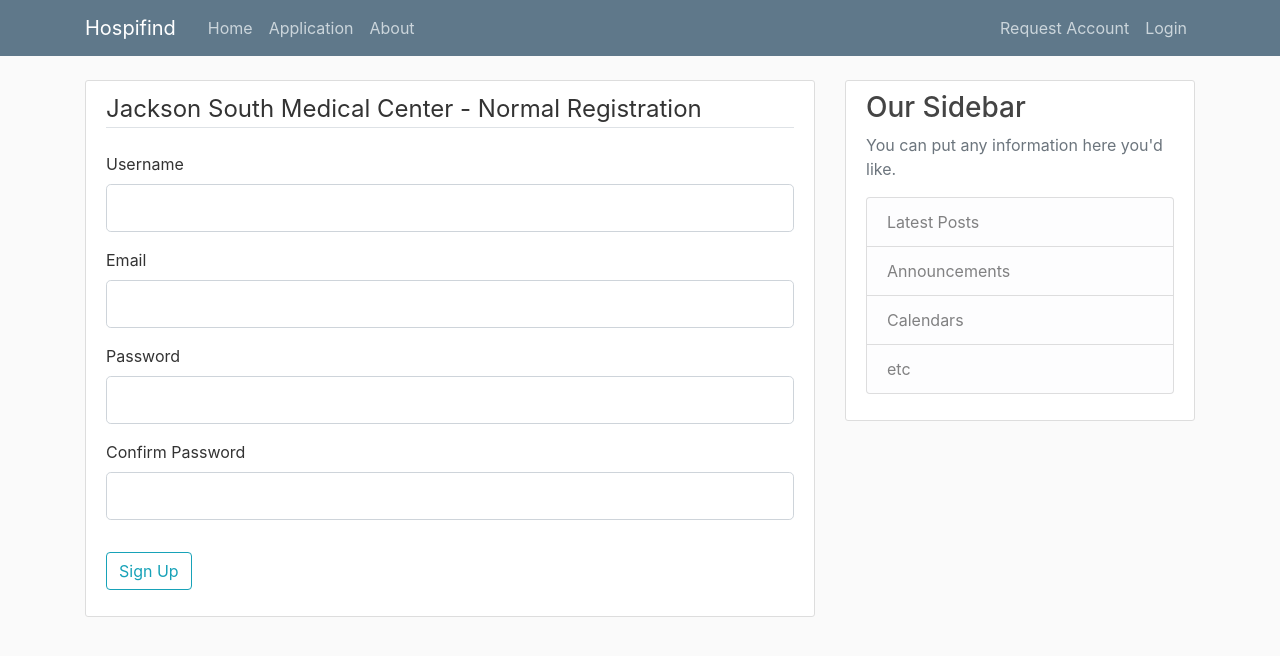
After one commit to pmathur007/Hospifind, a Flask app: a page that uses flask/application/templates/layout.html in a window 1280 px wide. The commit adds this page. Shown: the top 656 px of the page. Run offline with Flask 2, Linux system fonts and the light colour scheme; data comes from the database, SQL or seed files in the repository; some libraries are stand-ins or nearby versions.

Commit message:
Newest Flask Code - User System

```diff
--- /dev/null
+++ b/flask/application/forms.py
@@ -0,0 +1,31 @@
+from flask_wtf import FlaskForm
+from flask_wtf.file import FileField, FileAllowed
+from wtforms import StringField, PasswordField, SubmitField, BooleanField
+from wtforms.validators import DataRequired, Length, Email, EqualTo, ValidationError
+from flask_login import current_user
+from application.models import User
+
+
+class RegistrationForm(FlaskForm):
+    username = StringField('Username', validators=[DataRequired(), Length(min=2, max=20)])
+    email = StringField('Email', validators=[DataRequired(), Email()])
+    password = PasswordField('Password', validators=[DataRequired()])
+    confirm_password = PasswordField('Confirm Password', validators=[DataRequired(), EqualTo('password')])
+    submit = SubmitField('Sign Up')
+
+    def validate_username(self, username):
+        user = User.query.filter_by(username=username.data).first()
+        if user:
+            raise ValidationError('That username is taken. Please choose a different one!')
+
+    def validate_email(self, email):
+        user = User.query.filter_by(email=email.data).first()
+        if user:
+            raise ValidationError('That email is already registered. Please choose a different one or contact us if you think this is a mistake!')
+
+
+class LoginForm(FlaskForm):
+    email = StringField('Email', validators=[DataRequired(), Email()])
+    password = PasswordField('Password', validators=[DataRequired()])
+    remember = BooleanField('Remember Me')
+    submit = SubmitField('Login')
--- a/flask/application/routes.py
+++ b/flask/application/routes.py
@@ -1,10 +1,84 @@
-from flask import render_template, request
-from application import app
-from application.models import Hospital
+from flask import render_template, flash, request, url_for, redirect
+from flask_login import login_user, current_user, logout_user, login_required
+from application import app, bcrypt, db
+from application.models import Hospital, User
+from application.forms import RegistrationForm, LoginForm
 
 
 @app.route("/")
 @app.route("/home")
 def home():
-    hospitals = Hospital.query.filter_by(state="VA")
+    hospitals = Hospital.query.all()
     return render_template('home.html', hospitals=hospitals)
+
+
+@app.route("/home/<string:state>")
+def home_state(state):
+    hospitals = Hospital.query.filter_by(state=state).all()
+    return render_template('home.html', hospitals=hospitals)
+
+
+@app.route("/hospital/register/admin/<string:admin_hex_id>", methods=['GET', 'POST'])
+def hospital_admin_register(admin_hex_id):
+    if current_user.is_authenticated:
+        return redirect(url_for('home'))
+    hospital = Hospital.query.filter_by(admin_hex_id=admin_hex_id).first_or_404()
+    form = RegistrationForm()
+    if form.validate_on_submit():
+        hashed_password = bcrypt.generate_password_hash(form.password.data).decode('utf-8')
+        user = User(username=form.username.data, email=form.email.data, password=hashed_password, hospital=hospital.id, is_admin=True)
+        db.session.add(user)
+        db.session.commit()
+        flash('Your account has been created! You are now able to log in.', 'success')
+        return redirect(url_for('home'))
+    return render_template('register.html', heading=hospital.name + " - Admin Registration", title="Admin Registration", form=form)
+
+
+@app.route("/hospital/register/<string:normal_hex_id>", methods=['GET', 'POST'])
+def hospital_normal_register(normal_hex_id):
+    if current_user.is_authenticated:
+        return redirect(url_for('home'))
+    hospital = Hospital.query.filter_by(normal_hex_id=normal_hex_id).first_or_404()
+    form = RegistrationForm()
+    if form.validate_on_submit():
+        hashed_password = bcrypt.generate_password_hash(form.password.data).decode('utf-8')
+        user = User(username=form.username.data, email=form.email.data, password=hashed_password, hospital=hospital.id, is_admin=False)
+        db.session.add(user)
+        db.session.commit()
+        flash('Your account has been created! You are now able to log in.', 'success')
+        return redirect(url_for('home'))
+    return render_template('register.html', heading=hospital.name + " - Normal Registration", title="Normal Registration", form=form)
+
+
+@app.route("/logout")
+def logout():
+    logout_user()
+    return redirect(url_for('home'))
+
+
+@app.route("/login", methods=["GET", "POST"])
+def login():
+    if current_user.is_authenticated:
+        return redirect(url_for('home'))
+    form = LoginForm()
+    if form.validate_on_submit():
+        user = User.query.filter_by(email=form.email.data).first()
+        if user and bcrypt.check_password_hash(user.password, form.password.data):
+            hospital_name = Hospital.query.get(user.hospital).name
+            login_user(user, remember=form.remember.data)
+            next_page = request.args.get('next')
+            flash(f'You are now logged in as {user.username} - {hospital_name}!', 'success')
+            return redirect(next_page) if next_page else redirect(url_for('home'))
+        else:
+            flash('Login Unsuccessful. Please check email and password', 'danger')
+    return render_template('login.html', title='Login', form=form)
+
+
+@login_required
+@app.route("/account")
+def account():
+    hospital_name = Hospital.query.get(current_user.hospital).name
+    if current_user.is_admin:
+        return render_template('admin_account.html', title='Account', hospital_name=hospital_name)
+    else:
+        return render_template('normal_account.html', title='Account', hospital_name=hospital_name)
--- /dev/null
+++ b/flask/application/templates/admin_account.html
@@ -0,0 +1,5 @@
+{% extends "layout.html" %}
+{% block content %}
+    <h1>{{ current_user.username }}</h1>
+    <h2>{{ hospital_name }} - Admin</h2>
+{% endblock content %}
--- a/flask/application/templates/home.html
+++ b/flask/application/templates/home.html
@@ -4,6 +4,7 @@
     {% for hospital in hospitals %}
         <h2>{{ hospital.name }}</h2>
         <p>{{ hospital.address }}</p>
-        <p>{{ hospital.hex_id }}</p>
+        <p>{{ hospital.admin_hex_id }}</p>
+        <p>{{ hospital.normal_hex_id }}</p>
     {% endfor %}
 {% endblock content %}
--- a/flask/application/templates/layout.html
+++ b/flask/application/templates/layout.html
@@ -34,11 +34,11 @@
             <div class="navbar-nav">
               {% if current_user.is_authenticated %}
                 <a class="nav-item nav-link" href="{{ url_for('home') }}">Input Data</a>
-                <a class="nav-item nav-link" href="{{ url_for('home') }}">Account</a>
-                <a class="nav-item nav-link" href="{{ url_for('home') }}">Logout</a>
+                <a class="nav-item nav-link" href="{{ url_for('account') }}">Account</a>
+                <a class="nav-item nav-link" href="{{ url_for('logout') }}">Logout</a>
               {% else %}
-                <a class="nav-item nav-link" href="{{ url_for('home') }}">Login</a>
-                <a class="nav-item nav-link" href="{{ url_for('home') }}">Register</a>
+                <a class="nav-item nav-link" href="{{ url_for('home') }}">Request Account</a>
+                <a class="nav-item nav-link" href="{{ url_for('login') }}">Login</a>
               {% endif %}
             </div>
           </div>
--- /dev/null
+++ b/flask/application/templates/normal_account.html
@@ -0,0 +1,5 @@
+{% extends "layout.html" %}
+{% block content %}
+    <h1>{{ current_user.username }}</h1>
+    <h2>{{ hospital_name }}</h2>
+{% endblock content %}
--- /dev/null
+++ b/flask/application/templates/register.html
@@ -0,0 +1,67 @@
+{% extends "layout.html" %}
+{% block content %}
+    <div class="content-section">
+        <form method="POST" action="">
+            {{ form.hidden_tag() }}
+            <fieldset class="form-group">
+                <legend class="border-bottom mb-4">{{ heading }}</legend>
+                <div class="form-group">
+                    {{ form.username.label(class="form-control-label") }}
+
+                    {% if form.username.errors %}
+                        {{ form.username(class="form-control form-control-lg is-invalid") }}
+                        <div class="invalid-feedback">
+                            {% for error in form.username.errors %}
+                                <span>{{ error }}</span>
+                            {% endfor %}
+                        </div>
+                    {% else %}
+                        {{ form.username(class="form-control form-control-lg") }}
+                    {% endif %}
+                </div>
+                <div class="form-group">
+                    {{ form.email.label(class="form-control-label") }}
+                    {% if form.email.errors %}
+                        {{ form.email(class="form-control form-control-lg is-invalid") }}
+                        <div class="invalid-feedback">
+                            {% for error in form.email.errors %}
+                                <span>{{ error }}</span>
+                            {% endfor %}
+                        </div>
+                    {% else %}
+                        {{ form.email(class="form-control form-control-lg") }}
+                    {% endif %}
+                </div>
+                <div class="form-group">
+                    {{ form.password.label(class="form-control-label") }}
+                    {% if form.password.errors %}
+                        {{ form.password(class="form-control form-control-lg is-invalid") }}
+                        <div class="invalid-feedback">
+                            {% for error in form.password.errors %}
+                                <span>{{ error }}</span>
+                            {% endfor %}
+                        </div>
+                    {% else %}
+                        {{ form.password(class="form-control form-control-lg") }}
+                    {% endif %}
+                </div>
+                <div class="form-group">
+                    {{ form.confirm_password.label(class="form-control-label") }}
+                    {% if form.confirm_password.errors %}
+                        {{ form.confirm_password(class="form-control form-control-lg is-invalid") }}
+                        <div class="invalid-feedback">
+                            {% for error in form.confirm_password.errors %}
+                                <span>{{ error }}</span>
+                            {% endfor %}
+                        </div>
+                    {% else %}
+                        {{ form.confirm_password(class="form-control form-control-lg") }}
+                    {% endif %}
+                </div>
+            </fieldset>
+            <div class="form-group">
+                {{ form.submit(class="btn btn-outline-info") }}
+            </div>
+        </form>
+    </div>
+{% endblock content %}
```
Also changed, not shown: flask/application/models.py (+36 -21 lines), flask/application/templates/login.html (added, +52 -0 lines), flask/reload_database.py (added, +21 -0 lines), flask/application/site.db.
